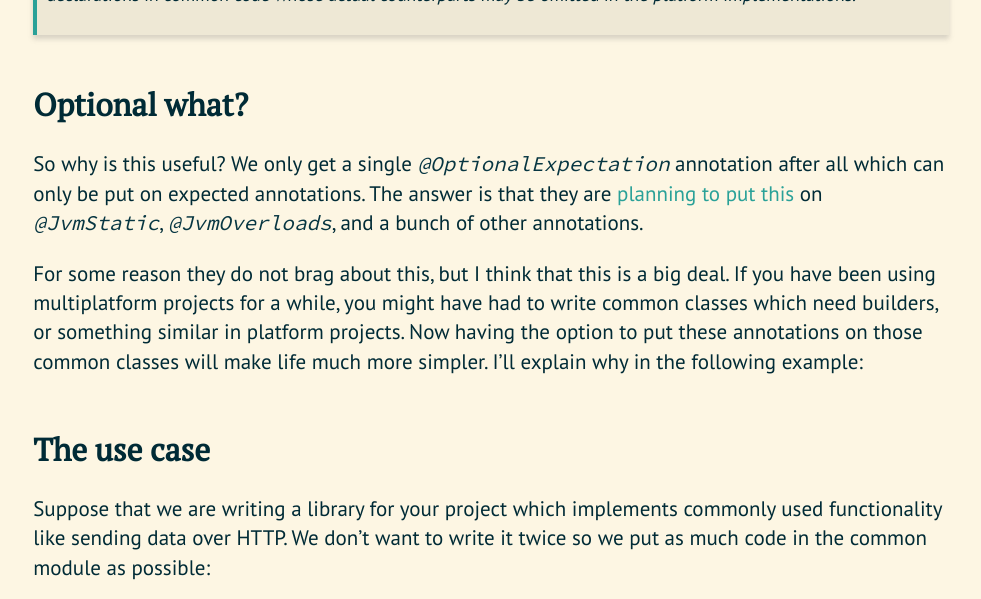
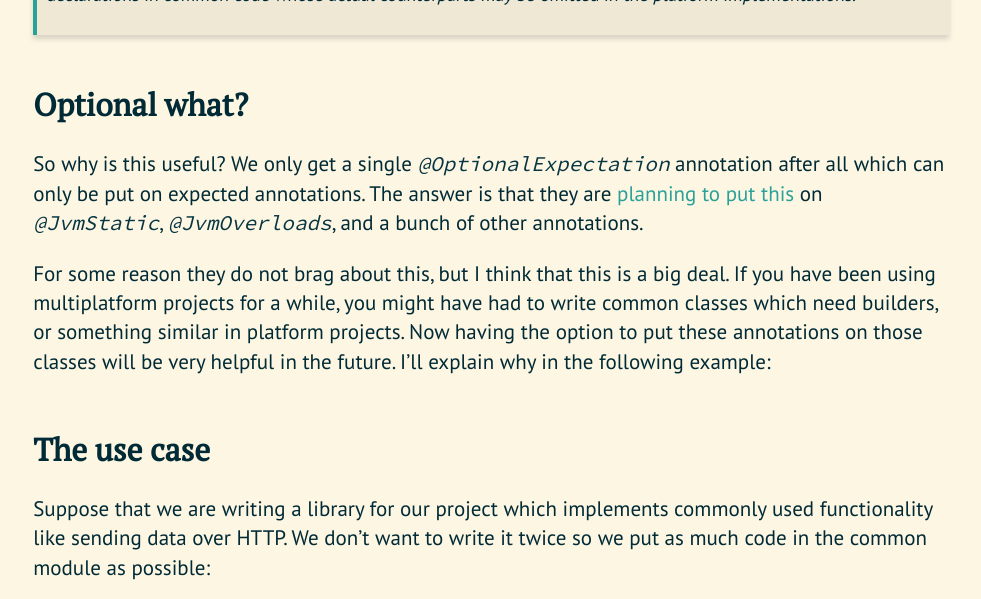
Before and after one commit to Hexworks/the-cogitator, a Jekyll site: the page built from _posts/2018-08-08-Review-Kotlin-1.2.60.md, in a window 1280 px wide and 900 px high, scrolled down 1024 px, cut to the strip 0-599 px from the top of the window. Shown: the whole strip, without its empty margins (149-1130 px from the left). Built offline with Jekyll 4.4.1, drawn with Linux system fonts in a browser that asks for light colours; comment, search, counter and statistics services are not loaded; some of the changed text lies outside the part shown.

Commit message:
Minor fixes

```diff
--- a/_posts/2018-08-08-Review-Kotlin-1.2.60.md
+++ b/_posts/2018-08-08-Review-Kotlin-1.2.60.md
@@ -35,12 +35,12 @@ on `@JvmStatic`, `@JvmOverloads`, and a bunch of other annotations.
 
 For some reason they do not brag about this, but I think that this is a big deal. If you have been using multiplatform
 projects for a while, you might have had to write common classes which need builders, or something similar in
-platform projects. Now having the option to put these annotations on those common classes will make life much more simpler.
+platform projects. Now having the option to put these annotations on those classes will be very helpful in the future.
 I'll explain why in the following example:
 
 ## The use case
 
-Suppose that we are writing a library for your project which implements commonly used functionality like sending data over HTTP.
+Suppose that we are writing a library for our project which implements commonly used functionality like sending data over HTTP.
 We don't want to write it twice so we put as much code in the common module as possible:
 
 {% gist 4ae6e652a871f4bb0db03fdded4dce56 %}
@@ -67,3 +67,5 @@ a uniform coroutine API which is usable on all platforms, adding more and more t
 having optional expected annotations are hinting at something. It seems that JetBrains has the goal to make Kotlin
 platform independent, so at some point in the future, the JVM or even the browser might be an implementation detail
 and standard Kotlin code will have the ability to run anywhere. I would really like to see that happen!
+
+> The Hungarian version of this article can be read [here](http://appcraft.hu/posts/blog/2018/08/08/Kotlin-1.2.60-attekintes.html).
```
